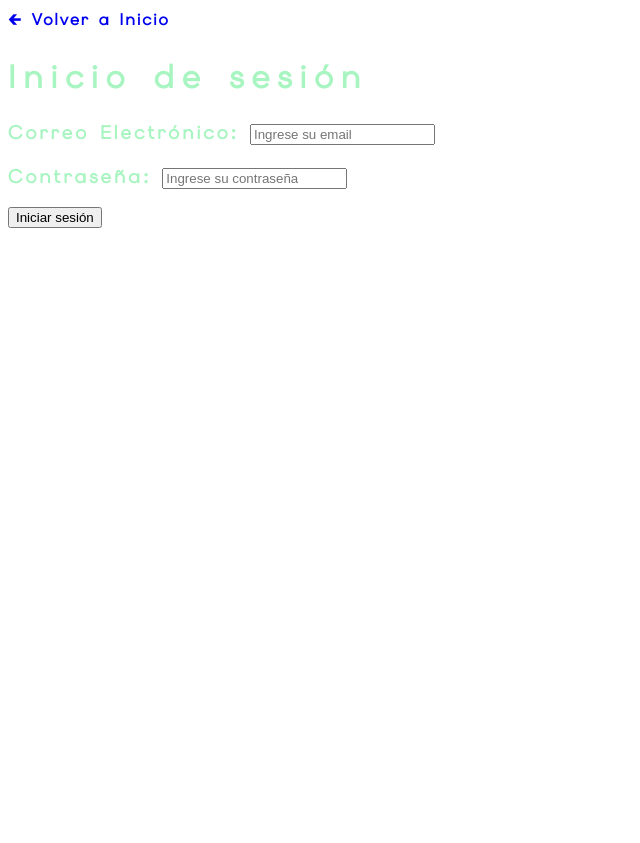
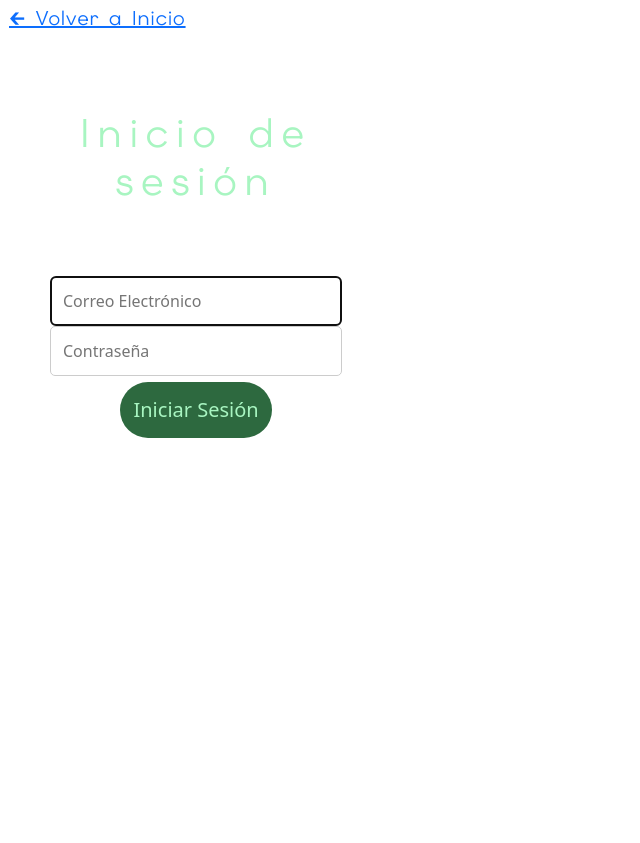
Before and after one commit to N1koqz/ANS-Solutions, a PHP site: page /inicioDeSesion.html in a window 1280 px wide. Shown: the whole page, without its empty margins (0-640 px from the left). Before the commit the page ends 228 px from the top, so only its background shows below. Run offline with PHP 8.4, Linux system fonts and the light colour scheme.

Commit message:
inicio de sesión editado

```diff
--- a/Sitio web/CSSinicioDeSesion.css
+++ b/Sitio web/CSSinicioDeSesion.css
@@ -40,7 +40,113 @@
     font-family: 'ElmsSans', sans-serif;
 }
 
+h5 {
+    color: rgb(168, 245, 193);
+    letter-spacing: 1px;
+    font-family: 'ElmsSans', sans-serif;
+}
+
 p {
     color: rgb(168, 245, 193);
     font-family: 'Montserrat', sans-serif;
 }
+
+*{
+    margin:1px;
+    padding:1px;
+    box-sizing:border-box;
+}
+
+body {
+    background:#f0f0f0;
+}
+
+.contenedor-lateral{
+    min-height:100vh;
+    /* display:flex; */
+    width:30%;
+    padding:25px;
+}
+
+.inicio-container{
+    width:100%;
+    background:white;
+    position:relative;
+    padding:20px;
+}
+
+.contenido-inicio {
+    text-align:center;
+    font-size:1.2rem;
+    color: rgb(168, 245, 193);
+    padding:20px;
+}
+
+/* .logo-area{
+    text-align:center;
+    margin-top:40px;
+}
+
+.logo-area img{
+    max-width:147px;
+    height:auto;
+} */
+
+/* 992px tamaño pantalla tablets */
+@media (max-width: 992px){
+
+    .inicio-container{
+        width:100%;
+    }
+
+}
+
+form {
+    display: flex;
+    flex-direction:column;
+    padding: 20px;
+    width: 100%;
+}
+
+input{
+    padding:12px;
+    margin-bottom:15px;
+    border:1px solid #ccc;
+    border-radius:5px;
+    font-size:16px;
+}
+
+.botonIniciarSesion {
+    display: flex;
+    justify-content: center;
+    padding: 5px
+}
+
+.btnIniciarSesion {
+    font-size: 20px;
+    padding: 13px;
+    border-radius: 100px;
+    background-color: rgb(45, 105, 63);
+    border-width: 0px;
+    cursor: pointer;
+    transition: .3s ease;
+}
+
+.btnIniciarSesion:hover {
+    background-color: rgb(32, 78, 46);
+}
+
+/*
+button{
+    padding:12px;
+    border:none;
+    background:#007bff;
+    color:white;
+    font-size:16px;
+    border-radius:5px;
+    cursor:pointer;
+}
+
+button:hover{
+    background:#0056b3;
+} */
--- a/Sitio web/inicioDeSesion.html
+++ b/Sitio web/inicioDeSesion.html
@@ -3,17 +3,55 @@
 	<meta charset="UTF-8">
 	<title> MG Fut </title>
 	<link href="CSSinicioDeSesion.css" type="text/css" rel="stylesheet">
+    <link href="https://cdn.jsdelivr.net/npm/bootstrap@5.3.8/dist/css/bootstrap.min.css" rel="stylesheet" integrity="sha384-sRIl4kxILFvY47J16cr9ZwB07vP4J8+LH7qKQnuqkuIAvNWLzeN8tE5YBujZqJLB" crossorigin="anonymous">
 </head>
 
 <body>
     <div>
-		<h4><a href="index.html"> 🡰 Volver a Inicio</a></h4>
-	</div>
-    <h1>Inicio de sesión</h1>
-    <form>
-        <h3>Correo Electrónico: <input type="email" name="email" placeholder="Ingrese su email"></h3>
-        <h3>Contraseña: <input type="password" name="password" placeholder="Ingrese su contraseña"></h3>
-        <input type="submit" value="Iniciar sesión">
-    </form>
+        <h5><a href="index.html"> 🡰 Volver a Inicio</a></h5>
+    </div>
+
+    <div class="contenedor-lateral">
+
+        <div class="inicio-container">
+
+    <!--    <div class="logo-area">
+            <img src="logo.svg" alt="Logo">
+        </div> -->
+
+            <div class="contenido-inicio">
+
+                <h1>Inicio de sesión</h1>
+
+            </div>
+
+        </div>
+
+        <form action="/login" method="POST">
+            <input
+                type="email"
+                name="email"
+                placeholder="Correo Electrónico"
+                required
+                autofocus
+            >
+
+            <input
+                type="password"
+                name="password"
+                placeholder="Contraseña"
+                required
+            >
+            <div class="botonIniciarSesion">
+                <button type="submit" class="btnIniciarSesion" style="color: rgb(168, 245, 193)">
+                    Iniciar Sesión
+                </button>
+            </div>
+        </form>
+
+    </div>
+
+    <script src="https://cdn.jsdelivr.net/npm/bootstrap@5.3.8/dist/js/bootstrap.bundle.min.js" integrity="sha384-FKyoEForCGlyvwx9Hj09JcYn3nv7wiPVlz7YYwJrWVcXK/BmnVDxM+D2scQbITxI" crossorigin="anonymous"></script>
+
 </body>
 </html>
```
Also changed, not shown: Sitio web/c.html (added, +123 -0 lines).
